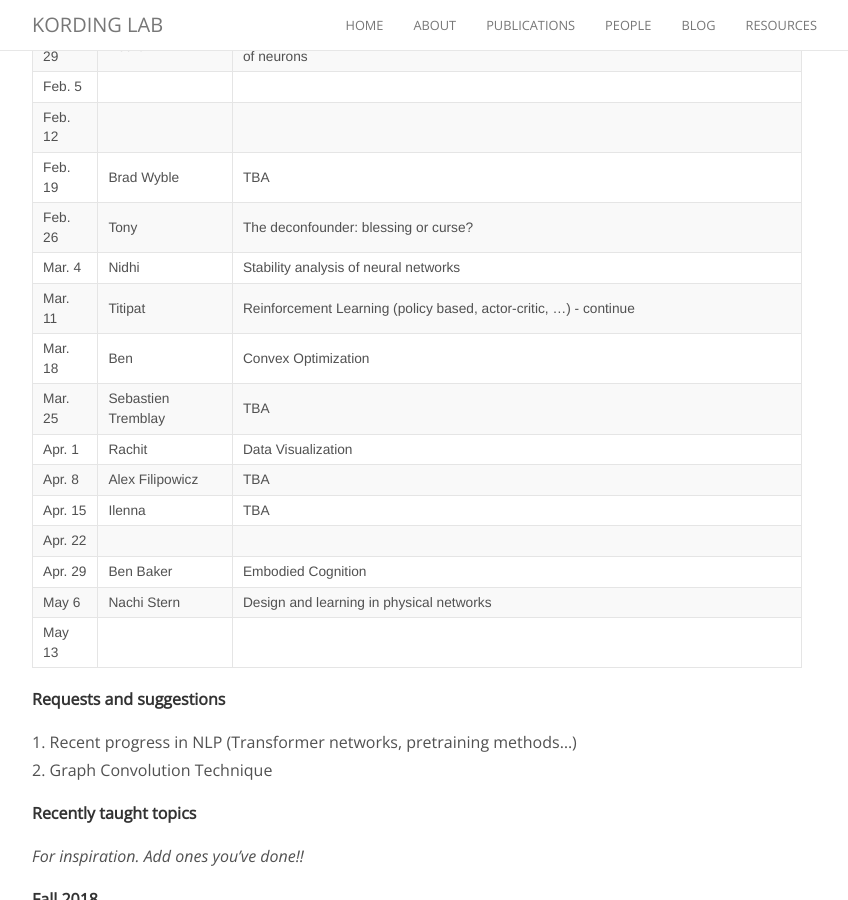
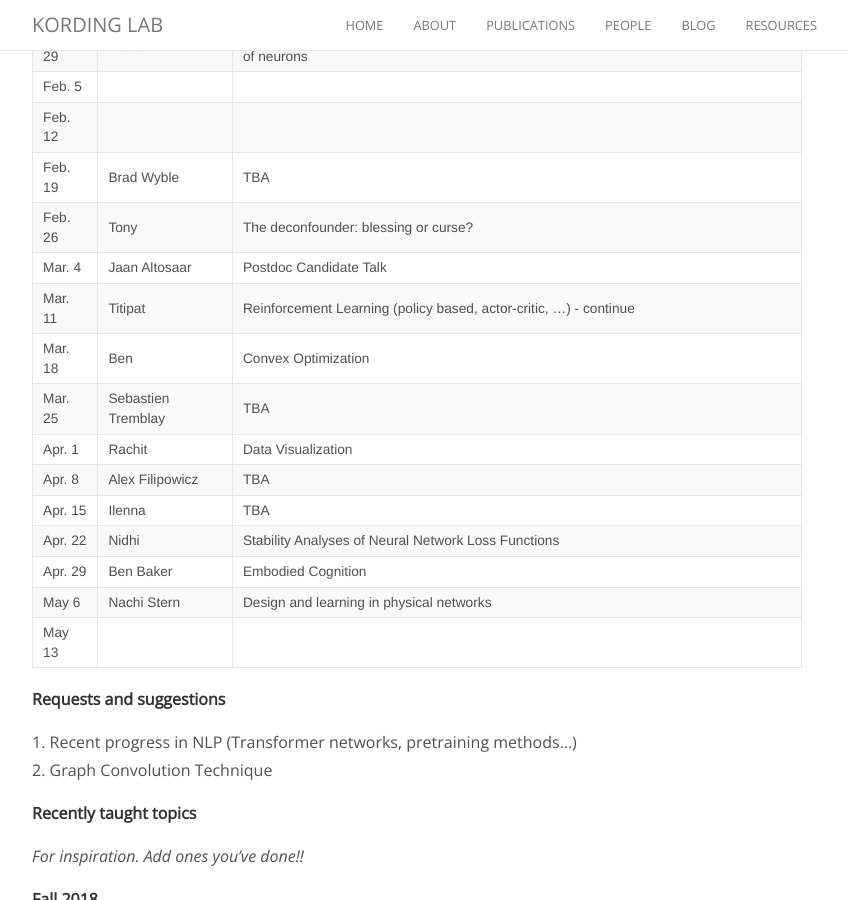
Before and after one commit to KordingLab/KordingLab.github.io, a Jekyll site: the page built from _posts/2018-08-29-upcoming-lab-teaching.md, in a window 1280 px wide and 900 px high, scrolled down 601 px. Shown: the whole window, without its empty margins (223-1071 px from the left). Built offline with Jekyll 4.4.1, drawn with Linux system fonts in a browser that asks for light colours; nearby versions of some CDN libraries; comment, search, counter and statistics services are not loaded.

Commit message:
Update 2018-08-29-upcoming-lab-teaching.md

```diff
--- a/_posts/2018-08-29-upcoming-lab-teaching.md
+++ b/_posts/2018-08-29-upcoming-lab-teaching.md
@@ -25,14 +25,14 @@ Get on the listserve for announcements: https://groups.google.com/forum/#!forum/
 | Feb. 12 |  |  |
 | Feb. 19 | Brad Wyble | TBA |
 | Feb. 26 | Tony | The deconfounder: blessing or curse? |
-| Mar. 4 | Nidhi | Stability analysis of neural networks |
+| Mar. 4 | Jaan Altosaar | Postdoc Candidate Talk |
 | Mar. 11 | Titipat | Reinforcement Learning (policy based, actor-critic, ...) - continue |
 | Mar. 18 | Ben | Convex Optimization |
 | Mar. 25 | Sebastien Tremblay | TBA |
 | Apr. 1 |Rachit | Data Visualization|
 | Apr. 8 | Alex Filipowicz | TBA |
 | Apr. 15 | Ilenna | TBA |
-| Apr. 22 | | |
+| Apr. 22 | Nidhi | Stability Analyses of Neural Network Loss Functions |
 | Apr. 29 | Ben Baker | Embodied Cognition |
 | May 6 | Nachi Stern | Design and learning in physical networks |
 | May 13 | | |
```
